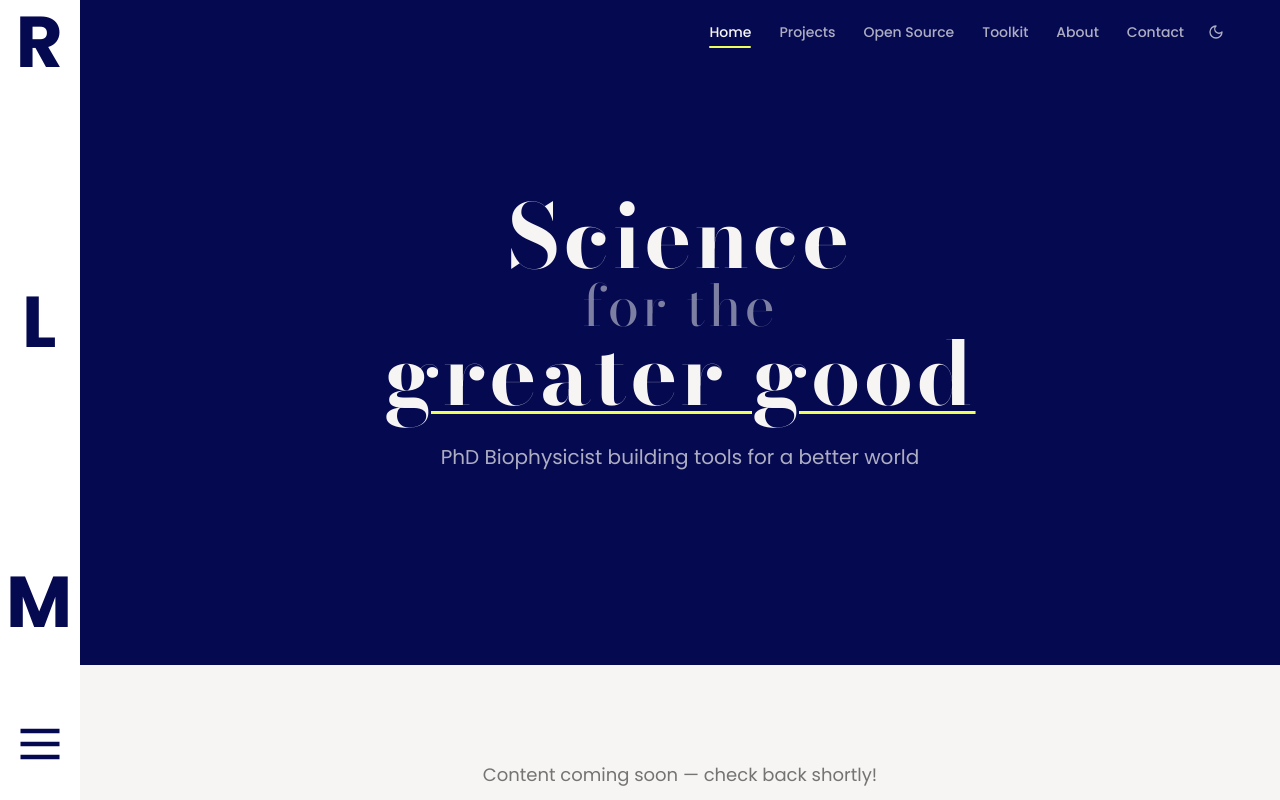
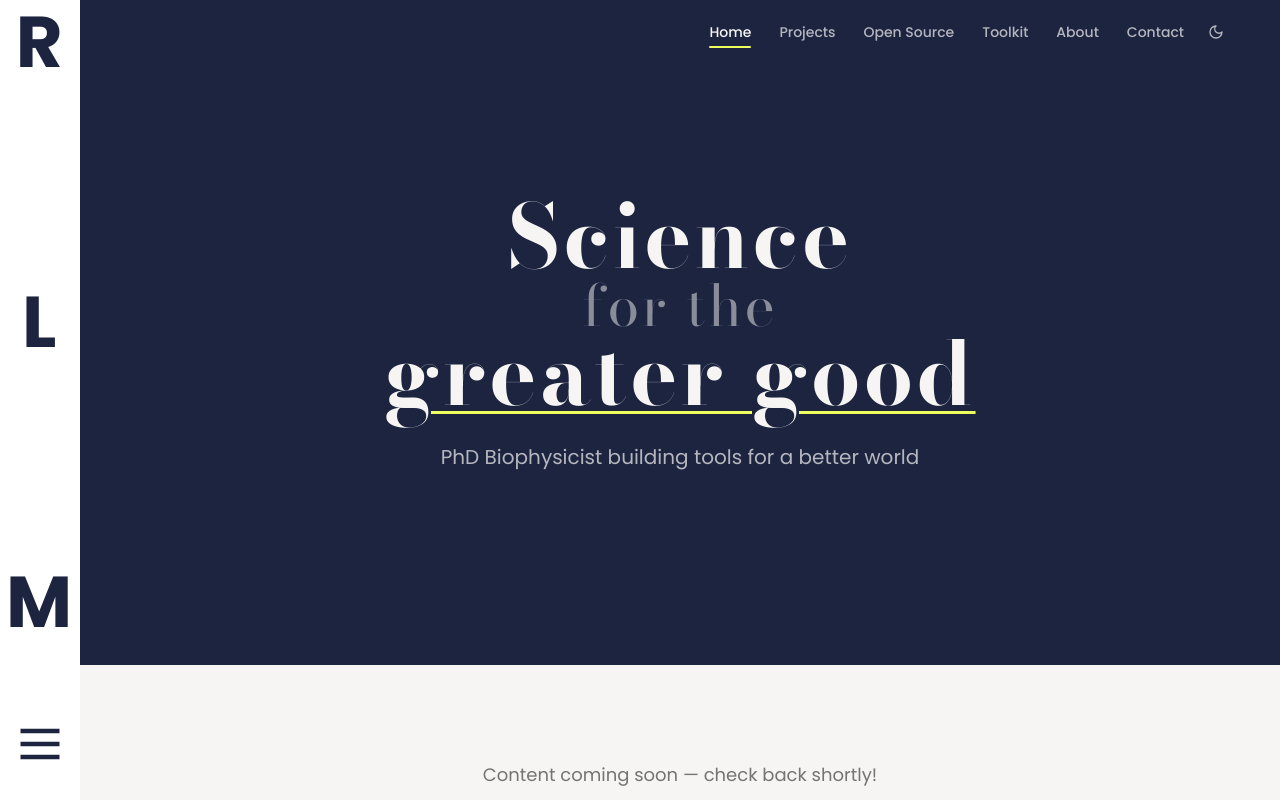
Before and after one commit to rlmiller216/personal-website, a SvelteKit app: page / in a window 1280 px wide. Shown: the top 800 px of the page. Built offline with nearby package versions, Linux system fonts and the light colour scheme.

Commit message:
revert: restore Space Indigo (#1D2440) as hero/dark background color
Reverts Deep Twilight (#050950) back to the earlier Space Indigo palette.
Updates all color-mix() dark mode variants and docs accordingly.

https://claude.ai/code/session_01AT5N1hQKJjuovaL5p68bbH

```diff
--- a/src/app.css
+++ b/src/app.css
@@ -28,7 +28,7 @@
   --ring: oklch(0.54 0.26 285.29);                  /* Ultra Violet */
   --chart-1: oklch(0.54 0.26 285.29);               /* Ultra Violet */
   --chart-2: #eeff5d;               /* Neon Chartreuse */
-  --chart-3: #050950;                              /* Deep Twilight */
+  --chart-3: #1D2440;                              /* Space Indigo */
   --chart-4: oklch(0.646 0.222 41.116);
   --chart-5: oklch(0.769 0.188 70.08);
   --sidebar: oklch(0.97 0.003 90);
@@ -39,27 +39,27 @@
   --sidebar-accent-foreground: oklch(0.54 0.26 285.29);
   --sidebar-border: oklch(0.14 0 0 / 10%);
   --sidebar-ring: oklch(0.54 0.26 285.29);
-  /* Design system: Deep Twilight for hero/footer dark sections */
-  --hero: #050950;                                /* Deep Twilight — oklch(0.21 0.12 267.46) */
+  /* Design system: Space Indigo for hero/footer dark sections */
+  --hero: #1D2440;                                /* Space Indigo — oklch(0.22 0.05 270) */
   --hero-foreground: oklch(0.97 0.003 90);       /* White Smoke */
   /* Solid pill background — looks identical on light and dark backgrounds */
   --pill-accent: oklch(0.919 0.027 305);          /* #E8E0F3 solid light purple (default) */
   --pill-accent-foreground: oklch(0.54 0.26 285.29); /* Ultra Violet text */
 }
 
-/* ── Dark mode: Deep Twilight base, Ultra Violet primary, Neon Chartreuse accents ── */
+/* ── Dark mode: Space Indigo base, Ultra Violet primary, Neon Chartreuse accents ── */
 .dark {
-  --background: #050950;                          /* Deep Twilight */
+  --background: #1D2440;                          /* Space Indigo */
   --foreground: oklch(0.97 0.003 90);            /* White Smoke */
-  --card: color-mix(in oklch, #050950 85%, white);/* Deep Twilight lightened */
+  --card: color-mix(in oklch, #1D2440 85%, white);/* Space Indigo lightened */
   --card-foreground: oklch(0.97 0.003 90);
-  --popover: color-mix(in oklch, #050950 85%, white);
+  --popover: color-mix(in oklch, #1D2440 85%, white);
   --popover-foreground: oklch(0.97 0.003 90);
   --primary: oklch(0.54 0.26 285.29);               /* Ultra Violet — same (brand anchor) */
   --primary-foreground: oklch(0.97 0.003 90);
   --secondary: color-mix(in srgb, #eeff5d 70%, transparent); /* Neon Chartreuse at 70% */
   --secondary-foreground: oklch(0.14 0 0);
-  --muted: color-mix(in oklch, #050950 78%, white);/* Deep Twilight lighter */
+  --muted: color-mix(in oklch, #1D2440 78%, white);/* Space Indigo lighter */
   --muted-foreground: oklch(0.97 0.003 90 / 60%); /* White Smoke at 60% */
   --accent: oklch(0.54 0.26 285.29 / 15%);          /* Ultra Violet at 15% */
   --accent-foreground: #eeff5d;     /* Neon Chartreuse */
@@ -72,7 +72,7 @@
   --chart-3: oklch(0.97 0.003 90);
   --chart-4: oklch(0.627 0.265 303.9);
   --chart-5: oklch(0.645 0.246 16.439);
-  --sidebar: #050950;
+  --sidebar: #1D2440;
   --sidebar-foreground: oklch(0.97 0.003 90);
   --sidebar-primary: oklch(0.62 0.26 285.29);
   --sidebar-primary-foreground: oklch(0.97 0.003 90);
@@ -80,7 +80,7 @@
   --sidebar-accent-foreground: #eeff5d;
   --sidebar-border: oklch(0.97 0.003 90 / 10%);
   --sidebar-ring: oklch(0.54 0.26 285.29);
-  --hero: color-mix(in oklch, #050950 85%, black);/* Darker Deep Twilight for hero in dark mode */
+  --hero: color-mix(in oklch, #1D2440 85%, black);/* Darker Space Indigo for hero in dark mode */
   --hero-foreground: oklch(0.97 0.003 90);
   --pill-accent: oklch(0.919 0.027 305);          /* #E8E0F3 same default in dark mode */
   --pill-accent-foreground: oklch(0.54 0.26 285.29);
```
Also changed, not shown: 1 other file (tests, documents, lock files or other folders).
